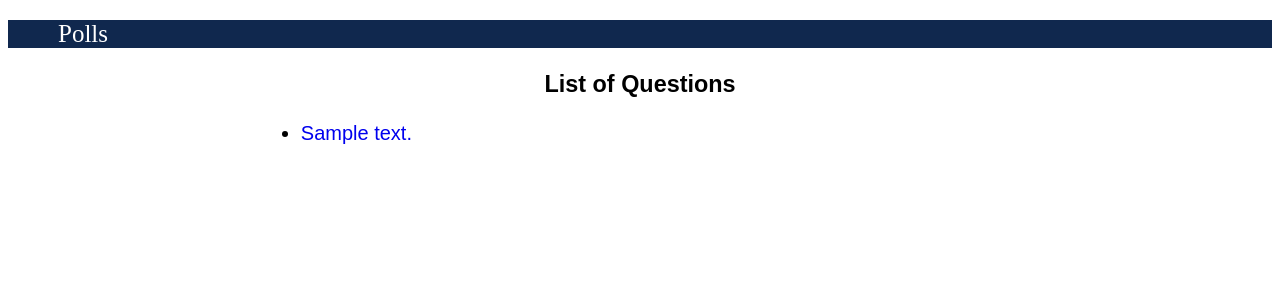
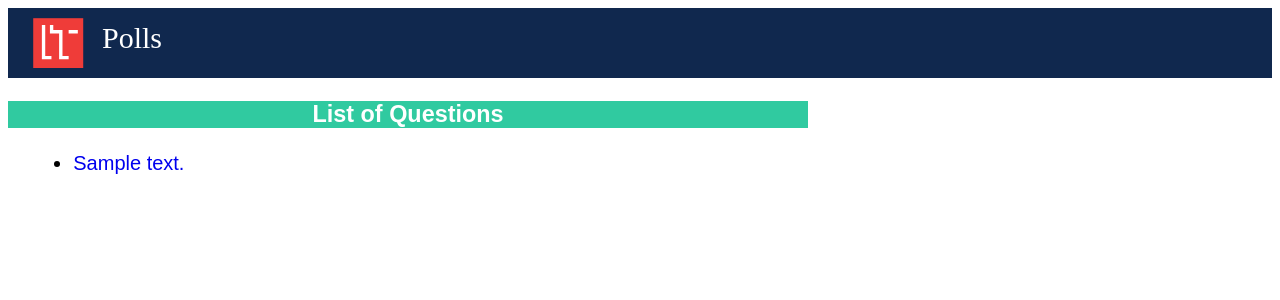
Before and after one commit to shekcon/MoviePoll, a Django app: template pythonweb/templates/polls/index.html in a window 1280 px wide. Shown: the top 300 px of the page. Run offline with Django 3.2, Linux system fonts and the light colour scheme; the template is opened without the code that fills it: most values are stand-ins (such as "Sample title", 1, 10 or a date in 2020).

Commit message:
- Add logo in narbar, style header and list of question - Add namespace to seperate each app with redirect to their pages

```diff
--- a/pythonweb/polls/views.py
+++ b/pythonweb/polls/views.py
@@ -25,7 +25,7 @@ def detail(request, question_id):
             movie = Choice.objects.get(id=request.POST.get('choice'))
             movie.votes += 1
             movie.save()
-            return redirect('result', question_id=question_id)
+            return redirect('polls:result', question_id=question_id)
         else:
             error = 'Please choice an option'
 
--- a/pythonweb/pythonweb/static/css/index.css
+++ b/pythonweb/pythonweb/static/css/index.css
@@ -1,5 +1,10 @@
-.header h3 {
+.header div h3{
     text-align: center;
+    background: #30caa0;
+    color: #ffffff;
+    width: 800px;
+    /* height: 60px; */
+    /* vertical-align:middle; */
 }
 
 .header {
@@ -9,7 +14,7 @@
 
 .header ul {
     margin-top: 10px;
-    margin-left: 20%;
+    margin-left: 2%;
 }
 
 .question li {
--- a/pythonweb/pythonweb/static/css/navbar.css
+++ b/pythonweb/pythonweb/static/css/navbar.css
@@ -1,20 +1,28 @@
 .container {
     background: #10284e;
     width: 100%;
-    height: 20%;
+    height: 70px;
 }
 
 .link a{
-    margin-top: 20px;
     color: #fff;
+    font-size: 30px;
+    vertical-align:middle;
+    padding-top: 10px;
     text-decoration: none;
-    font-size: 25px;
-    margin-left: 50px;
 }
 
+.link img {
+    margin-top: 10px;
+    margin-left: 10px;
+    vertical-align:middle;
+
+}
+/*
 .link {
-    margin-top: 20px;
-}
+    vertical-align:middle;
+    margin: auto;
+} */
 
 .link a:hover {
     color: greenyellow;
--- a/pythonweb/pythonweb/urls.py
+++ b/pythonweb/pythonweb/urls.py
@@ -17,6 +17,6 @@ from django.contrib import admin
 from django.urls import path, include
 
 urlpatterns = [
-    path('', include('polls.urls')),
+    path('', include(('polls.urls', 'polls'), namespace='polls')),
     path('admin/', admin.site.urls),
 ]
--- a/pythonweb/templates/partials/_navbar.html
+++ b/pythonweb/templates/partials/_navbar.html
@@ -1,9 +1,12 @@
-
+{% load static %}
 <!-- Navbar -->
 <nav class="">
     <div class="container">
       <div class="link">
-        <a href="{% url 'index' %}">Polls</a>
+        <img src="{% static 'img/logo.svg' %}" alt="Intek" width="80" height="50"
+          class="brand_img">
+        <a href="{% url 'polls:index' %}">Polls</a>
+
       </div>
     </div>
 </nav>
--- a/pythonweb/templates/polls/detail.html
+++ b/pythonweb/templates/polls/detail.html
@@ -30,7 +30,7 @@
 
         <div class='available'>
             <p>No available option</p>
-            <a href="{% url 'index' %}">Go back</a>
+            <a href="{% url 'polls:index' %}">Go back</a>
         </div>
 
     {% endif%}
--- a/pythonweb/templates/polls/index.html
+++ b/pythonweb/templates/polls/index.html
@@ -7,13 +7,16 @@
     {% if not questions %}
         <h3> Don't have any available question</h3>
     {% else %}
-        <h3> List of Questions </h3>
+        <div>
+            <h3> List of Questions </h3>
+        </div>
+
         <ul>
 
             {% for q in questions %}
             <div class='question'>
                 <li>
-                    <a href="{% url 'detail' q.id %}"> {{ q.question_text }}</a>
+                    <a href="{% url 'polls:detail' q.id %}"> {{ q.question_text }}</a>
                 </li>
 
             </div>
--- a/pythonweb/templates/polls/result.html
+++ b/pythonweb/templates/polls/result.html
@@ -10,7 +10,7 @@
         {% endfor%}
     </ul>
     <div class='available'>
-        <a href="{% url 'index' %}">Go back</a>
+        <a href="{% url 'polls:index' %}">Go back</a>
     </div>
 {% endblock %}
 
```
